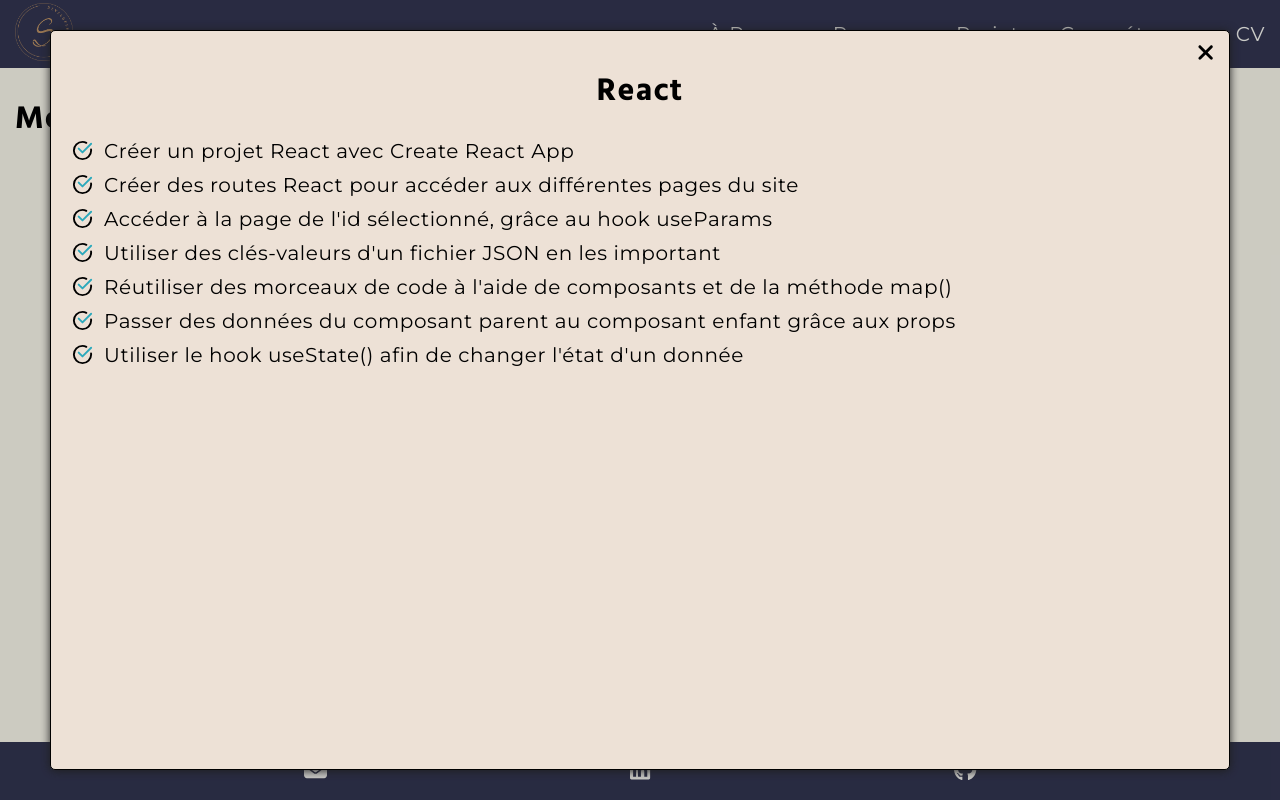
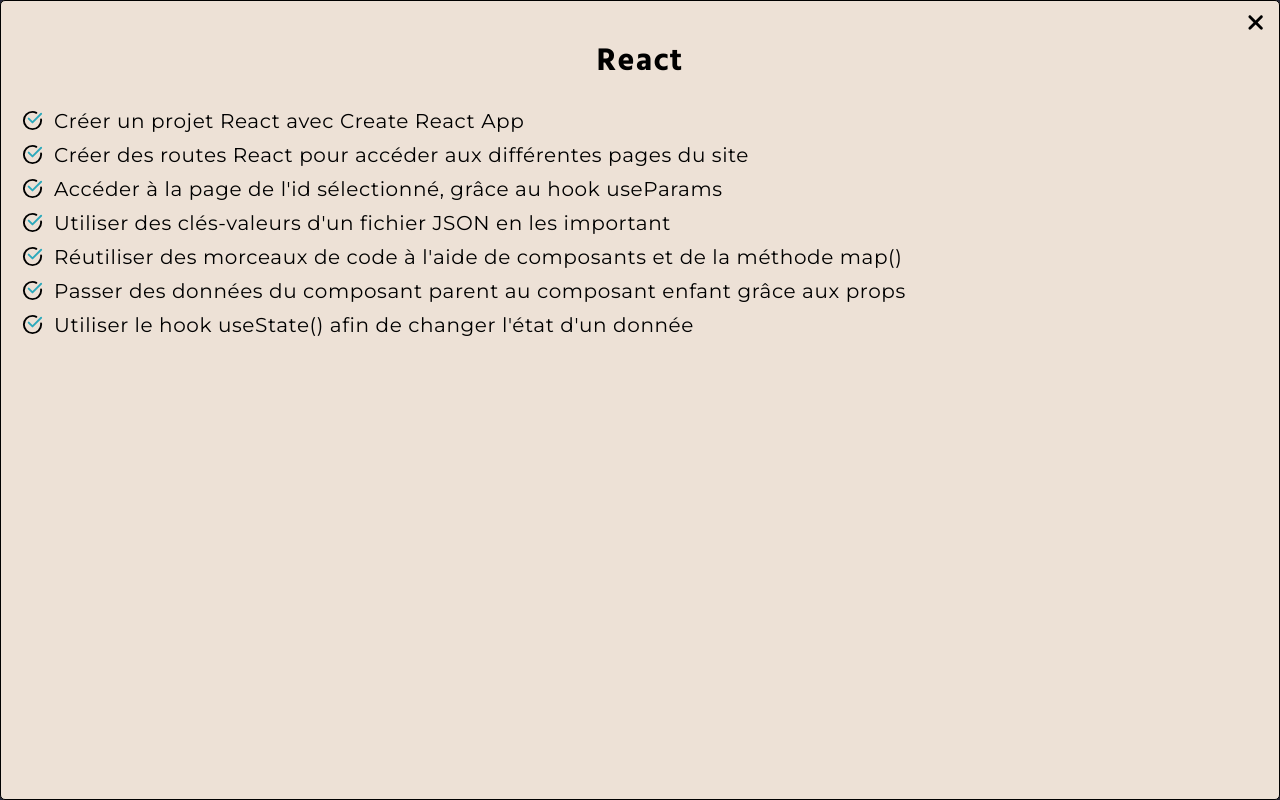
Before and after one commit to Christellaa/portfolio, a React (Create React App) app: page /skills in a window 1280 px wide. Both pictures are taken after a click on the picture 119 px from the left and 276 px from the top of the page. Built offline with nearby package versions, Linux system fonts and the light colour scheme.

Commit message:
Delete margin of skillModal

```diff
--- a/src/App.css
+++ b/src/App.css
@@ -328,7 +328,6 @@ header img {
   left: 0;
   right: 0;
   bottom: 0;
-  margin: 30px 50px;
   border: 1px black solid;
   padding: 0.7em 1em;
   z-index: 2;
```
